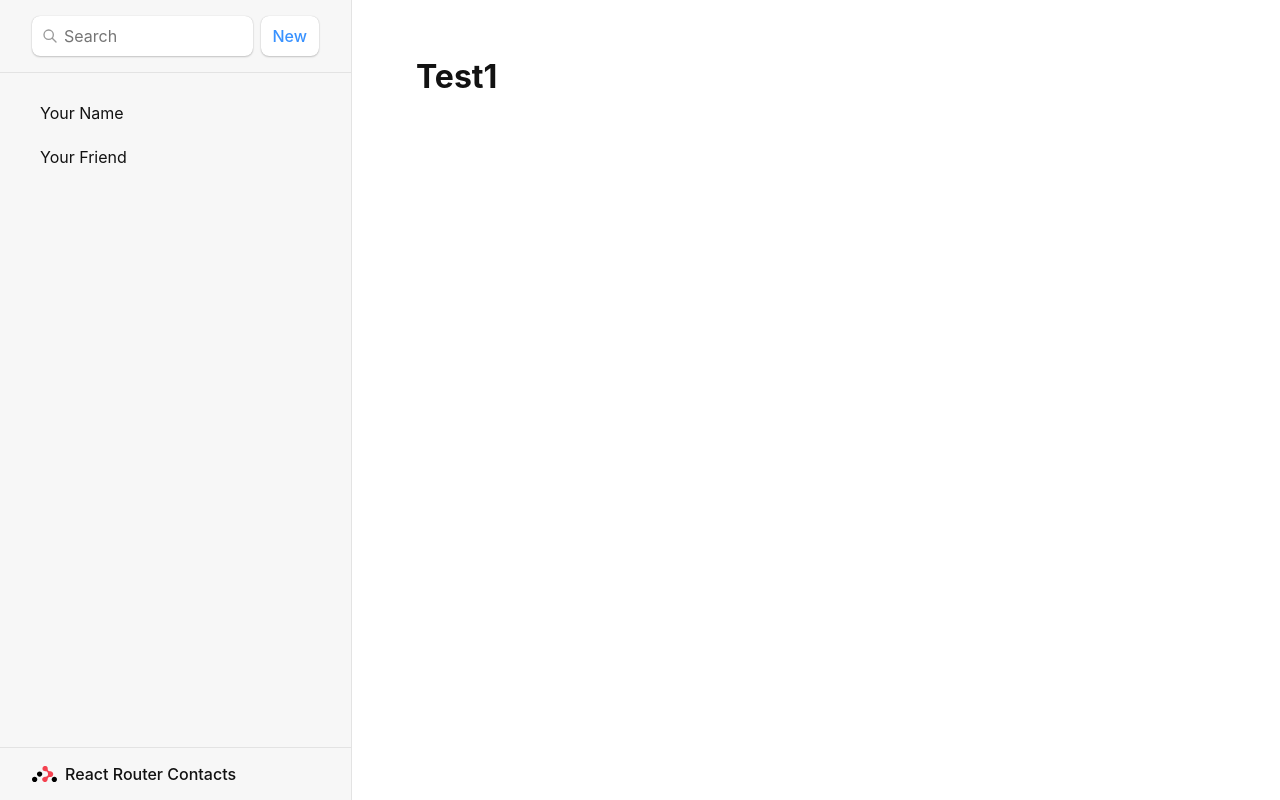
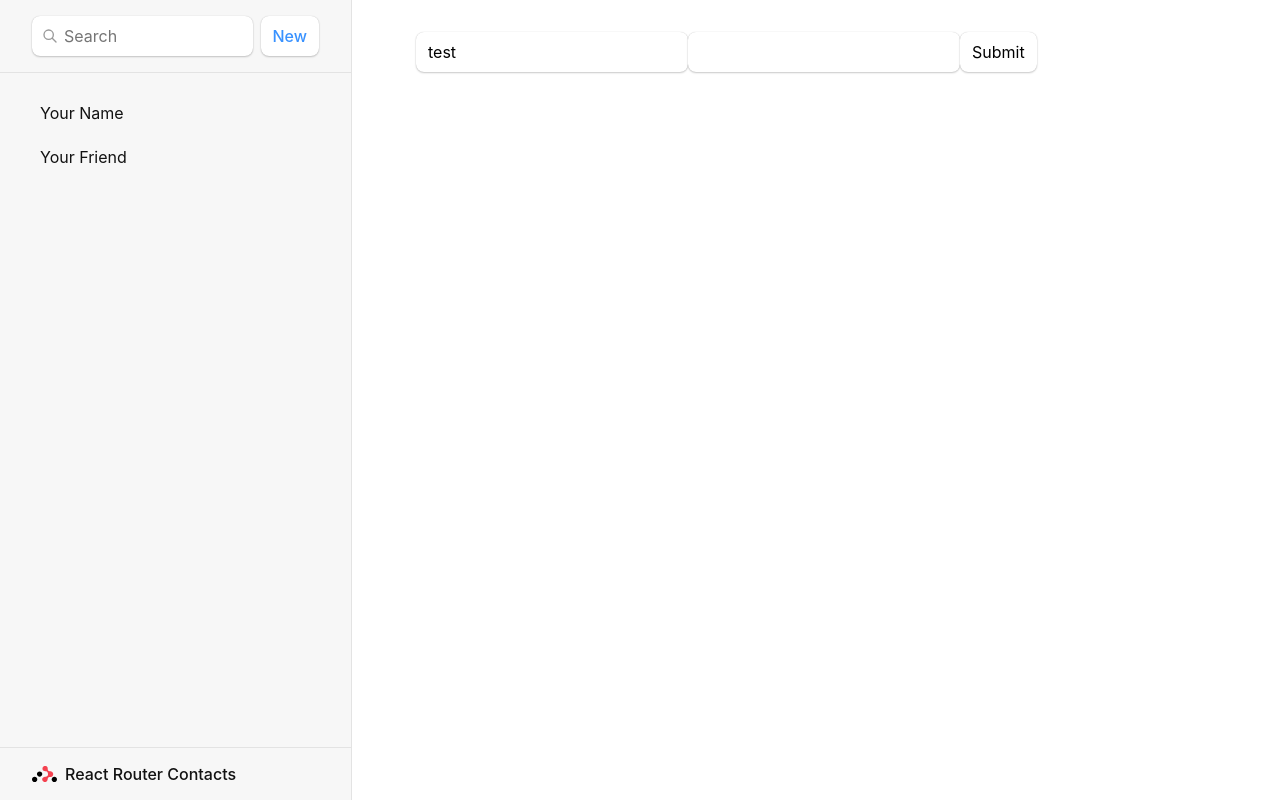
Before and after one commit to jdana111/sb31_gen_sandbox, a React (Vite) app: page /test1 in a window 1280 px wide. Built offline with nearby package versions, Linux system fonts and the light colour scheme.

Commit message:
Test1: More expermentation with RHF

```diff
--- a/package.json
+++ b/package.json
@@ -12,6 +12,7 @@
   "dependencies": {
     "react": "^18.2.0",
     "react-dom": "^18.2.0",
+    "react-hook-form": "^7.51.4",
     "react-router-dom": "^6.23.1"
   },
   "devDependencies": {
--- a/src/routes/Test1.tsx
+++ b/src/routes/Test1.tsx
@@ -1,7 +1,33 @@
+import { useForm, SubmitHandler } from "react-hook-form"
+
+type Inputs = {
+  example: string
+  exampleRequired: string
+}
+
 export default function Test1() {
+  const {
+    register,
+    handleSubmit,
+    watch,
+    formState: { errors },
+  } = useForm<Inputs>()
+  const onSubmit: SubmitHandler<Inputs> = (data) => console.log(data)
+
+  console.log(watch("example")) // watch input value by passing the name of it
+
   return (
-    <div>
-      <h1>Test1</h1>
-    </div>
+    /* "handleSubmit" will validate your inputs before invoking "onSubmit" */
+    <form onSubmit={handleSubmit(onSubmit)}>
+      {/* register your input into the hook by invoking the "register" function */}
+      <input defaultValue="test" {...register("example")} />
+
+      {/* include validation with required or other standard HTML validation rules */}
+      <input {...register("exampleRequired", { required: true })} />
+      {/* errors will return when field validation fails  */}
+      {errors.exampleRequired && <span>This field is required</span>}
+
+      <input type="submit" />
+    </form>
   )
 }
```
Also changed, not shown: 1 other file (tests, documents, lock files or other folders).
